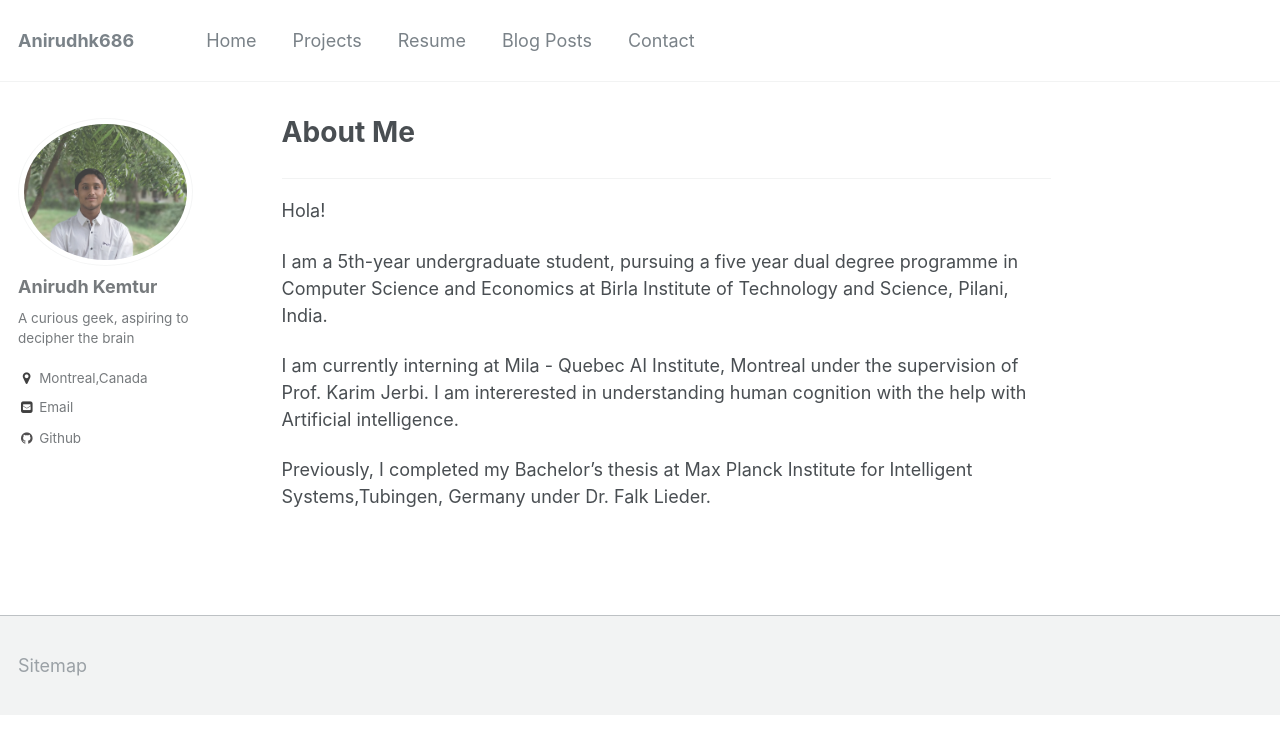
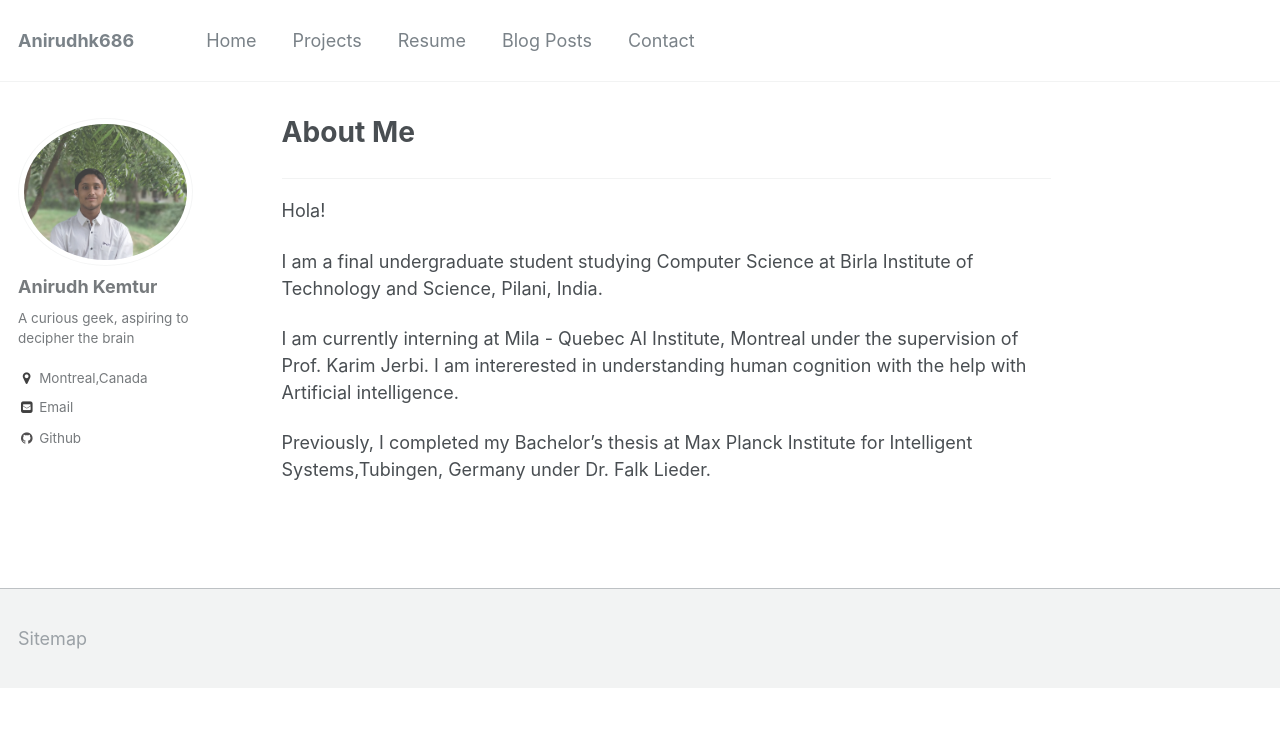
Before and after one commit to anirudhk686/anirudhk686.github.io, a Jekyll site: the page built from _pages/about.md, in a window 1280 px wide. Shown: the top 754 px of the page. Built offline with Jekyll 4.4.1, drawn with Linux system fonts in a browser that asks for light colours.

Commit message:
Update about.md

```diff
--- a/_pages/about.md
+++ b/_pages/about.md
@@ -8,7 +8,7 @@ redirect_from:
 ***
 Hola!
 
-I am a 5th-year undergraduate student, pursuing a five year dual degree programme in Computer Science and Economics at Birla Institute of Technology and Science, Pilani, India.
+I am a final undergraduate student studying Computer Science at Birla Institute of Technology and Science, Pilani, India.
 
 I am currently interning at Mila - Quebec AI Institute, Montreal under the supervision of Prof. Karim Jerbi. I am intererested in understanding human cognition with the help with Artificial intelligence.
 
```
